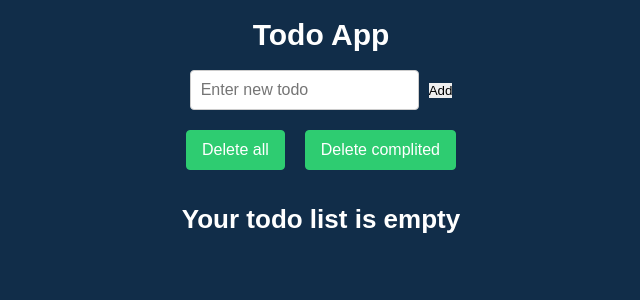
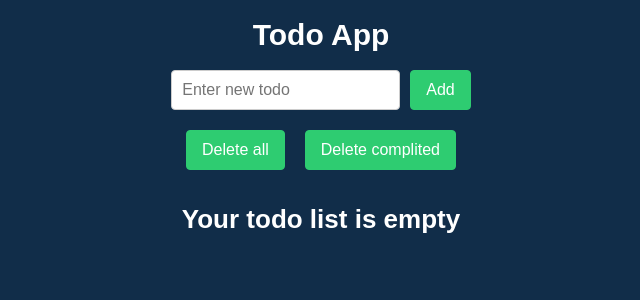
Before and after one commit to VladT8/todo, a React (Create React App) app: page / in a window 1280 px wide. Shown: the top 300 px of the page, without its empty margins (319-959 px from the left). Built offline with nearby package versions, Linux system fonts and the light colour scheme.

Commit message:
add button component to form

```diff
--- a/src/components/ui/todoForm/todoForm.jsx
+++ b/src/components/ui/todoForm/todoForm.jsx
@@ -1,4 +1,5 @@
 import { useState } from "react";
+import { Button } from "../../shared/button/button";
 import "./todoForm.scss";
 
 export const TodoForm = ({ addTodo }) => {
@@ -16,7 +17,7 @@ export const TodoForm = ({ addTodo }) => {
         value={text}
         onChange={(e) => setText(e.target.value)}
       />
-      <button className="form__button">Add</button>
+      <Button type="submit" className="form__button">Add</Button>
     </form>
   );
 };
```
Also changed, not shown: src/components/ui/todoForm/todoForm.scss (+0 -15 lines).
